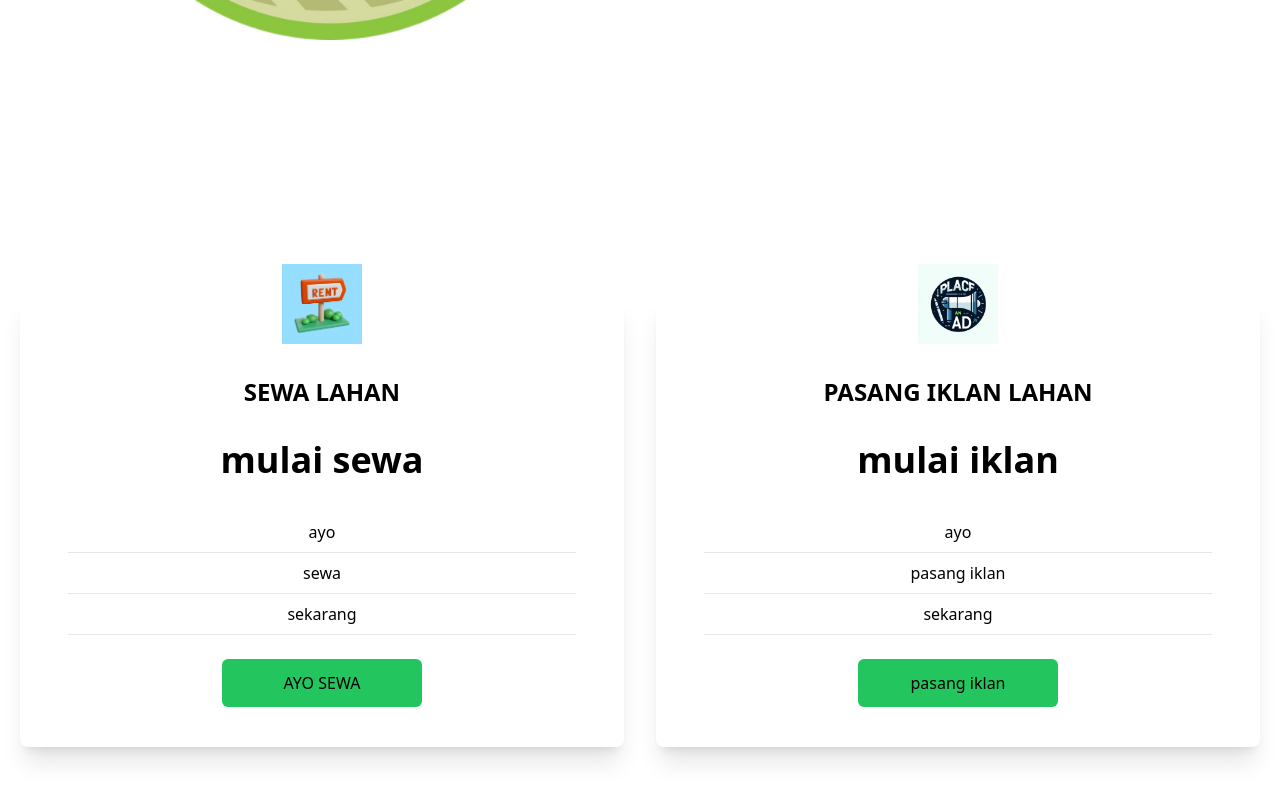
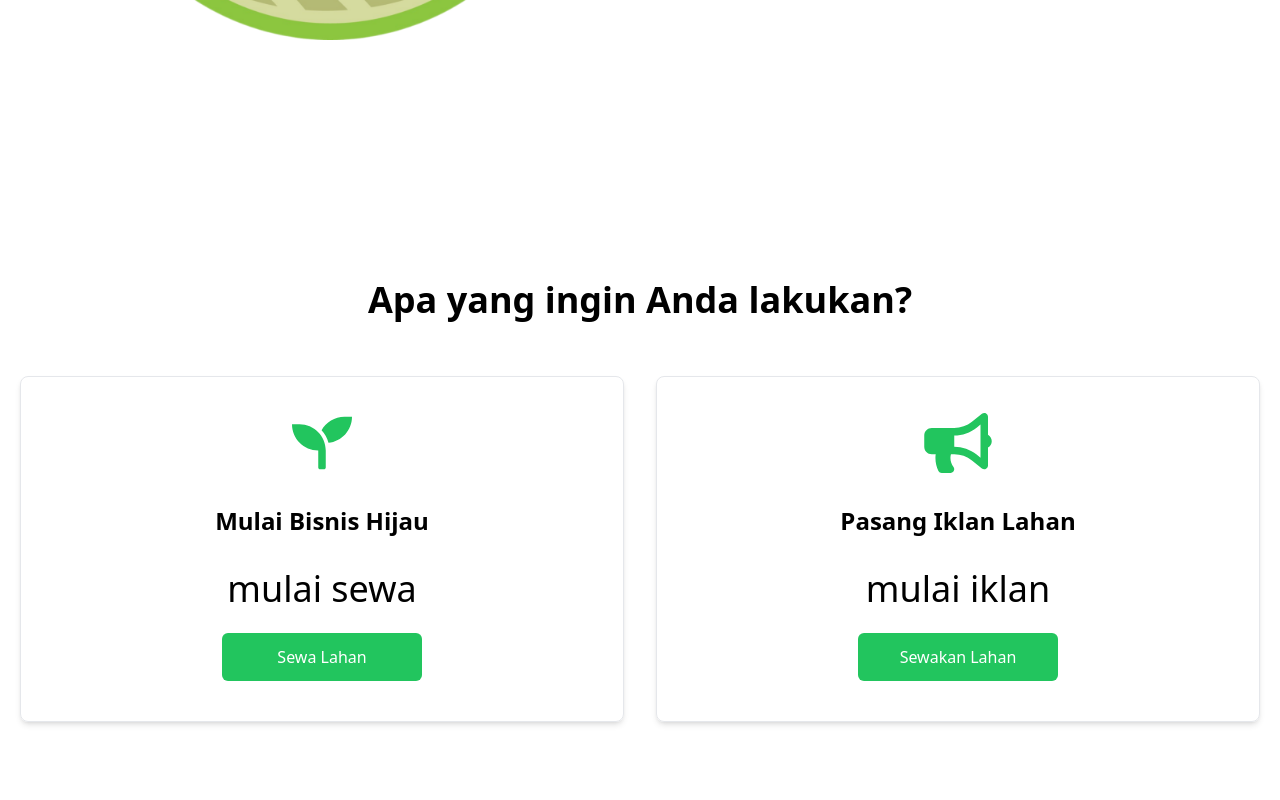
Before and after one commit to Ecoland-C624-PS008/ecoland-frontend, a React (Vite) app: page / in a window 1280 px wide. Shown: the part 1420-2220 px from the top of the page. Built offline with nearby package versions, Linux system fonts and the light colour scheme.

Commit message:
update homepage: Card, Login, Register components

```diff
--- a/src/components/Cards.jsx
+++ b/src/components/Cards.jsx
@@ -1,38 +1,30 @@
 // eslint-disable-next-line no-unused-vars
 import React from 'react'
-import sewa from '../assets/sewa.jpg'
-import iklan from '../assets/iklan.jpg'
+import { FaSeedling, FaBullhorn } from 'react-icons/fa';
+
+
 const Cards = () => {
-  return (
-    <div className='w-full py-[10rem] px-4 bg-white'>
-        <div className='max-w-[1240px] mx-auto grid md:grid-cols-2 gap-8'>
-            <div className='w-full shadow-xl flex flex-col p-4 my-4 rounded-lg hover:scale-105 duration-300'>
-                <img className='w-20 mx-auto mt-[-3rem] bg-white' src={sewa} alt="" />
-                <h2 className='text-2xl font-bold text-center py-8'>SEWA LAHAN</h2>
-                <p className='text-center text-4xl font-bold'>mulai sewa</p>
-                <div className='text-center font-medium'>
-                    <p className='py-2 border-b mx-8 mt-8 '>ayo</p>
-                    <p className='py-2 border-b mx-8 '>sewa</p>
-                    <p className='py-2 border-b mx-8 '>sekarang</p>
+    return (
+        <div className='w-full py-[10rem] px-4 bg-white'>
+            <h1 className='text-4xl font-bold text-center mb-10'>Apa yang ingin Anda lakukan?</h1>
+            <div className='max-w-[1240px] mx-auto grid md:grid-cols-2 gap-8'>
+                <div className='w-full shadow-md border flex flex-col p-4 my-4 rounded-lg hover:scale-105 duration-300'>
+                    <FaSeedling size="80" className='text-5xl text-green-500 mx-auto pt-5' />
+                    <h2 className='text-2xl font-bold text-center py-8'>Mulai Bisnis Hijau</h2>
+                    <p className='text-center text-4xl'>mulai sewa</p>
+                    <button className='bg-green-500 text-white font-bold w-[200px] rounded-md font-medium my-6 mx-auto py-3 hover:bg-green-600'>Sewa Lahan</button>
                 </div>
-                <button className='bg-green-500 w-[200px] rounded-md font-medium my-6 mx-auto py-3'>AYO SEWA</button>
-            </div>
-            <div className='w-full shadow-xl flex flex-col p-4 my-4 rounded-lg hover:scale-105 duration-300'>
-                <img className='w-20 mx-auto mt-[-3rem] bg-white' src={iklan} alt="" />
-                <h2 className='text-2xl font-bold text-center py-8'>PASANG IKLAN LAHAN</h2>
-                <p className='text-center text-4xl font-bold'>mulai iklan</p>
-                <div className='text-center font-medium'>
-                    <p className='py-2 border-b mx-8 mt-8 '>ayo</p>
-                    <p className='py-2 border-b mx-8 '>pasang iklan</p>
-                    <p className='py-2 border-b mx-8 '>sekarang</p>
+                <div className='w-full shadow-md border flex flex-col p-4 my-4 rounded-lg hover:scale-105 duration-300'>
+                    <FaBullhorn size="80" className='text-5xl text-green-500 mx-auto pt-5' />
+                    <h2 className='text-2xl font-bold text-center py-8'>Pasang Iklan Lahan</h2>
+                    <p className='text-center text-4xl'>mulai iklan</p>
+                    <button className='bg-green-500 text-white font-bold w-[200px] rounded-md font-medium my-6 mx-auto py-3 hover:bg-green-600'>Sewakan Lahan</button>
                 </div>
-                <button className='bg-green-500 w-[200px] rounded-md font-medium my-6 mx-auto py-3'>pasang iklan</button>
+
             </div>
 
         </div>
-
-    </div>
-  )
+    )
 }
 
 export default Cards
--- a/src/components/Hero.jsx
+++ b/src/components/Hero.jsx
@@ -17,7 +17,7 @@ const Hero = () => {
           typeSpeed={120}
           backSpeed={140} loop
           />
-        <button className='bg-green-500 w-[200px] rounded-md font-medium my-6 mx-auto py-3 font-bold'>CARI LAHAN</button>
+        <button className='bg-green-500 w-[200px] rounded-md font-medium my-6 mx-auto py-3 font-bold hover:bg-green-600'>CARI LAHAN</button>
       </div>
     </div>
   )
--- a/src/components/Login.jsx
+++ b/src/components/Login.jsx
@@ -24,8 +24,8 @@ const Login = () => {
               placeholder="Masukkan password Anda"
             />
           </div>
-          <button className="w-full px-4 py-2 text-white bg-[#16db65] rounded-lg hover:bg-[#14c053]">Login</button>
-          <p className="text-center text-sm text-gray-700">Belum punya akun? <Link to="/register" className="text-[#16db65]">Daftar disini</Link></p> {/* Tautan ke halaman register */}
+          <button className="w-full px-4 py-2 text-white font-bold bg-[#16db65] rounded-lg hover:bg-[#14c053]">Login</button>
+          <p className="text-center text-sm text-gray-700">Belum punya akun? <Link to="/register" className="text-[#16db65] font-bold">Daftar disini</Link></p> {/* Tautan ke halaman register */}
         </form>
       </div>
     </div>
--- a/src/components/Register.jsx
+++ b/src/components/Register.jsx
@@ -34,11 +34,11 @@ const Register = () => {
               placeholder="Enter your password"
             />
           </div>
-          <button className="w-full px-4 py-2 text-white bg-[#16db65] rounded-lg hover:bg-[#14c053]">Register</button>
+          <button className="w-full px-4 py-2 text-white font-bold bg-[#16db65] rounded-lg hover:bg-[#14c053]">Register</button>
         </form>
         {/* Tautan untuk kembali ke halaman login */}
         <p className="text-center text-sm text-gray-700">
-          Sudah punya akun? <Link to="/login" className="text-[#16db65]">Login disini</Link>
+          Sudah punya akun? <Link to="/login" className="text-[#16db65] font-bold">Masuk disini</Link>
         </p>
       </div>
     </div>
```
Also changed, not shown: src/pages/DashboardAdmin.jsx (added).
